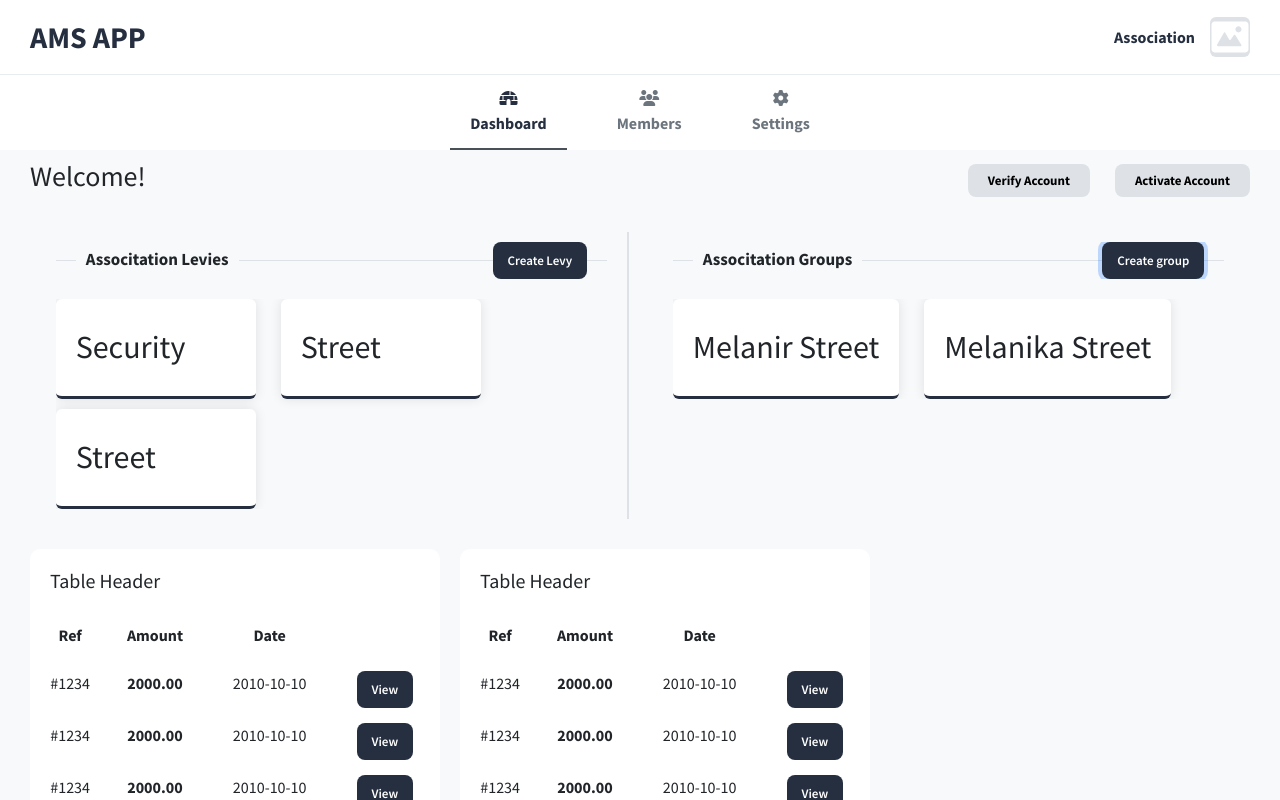
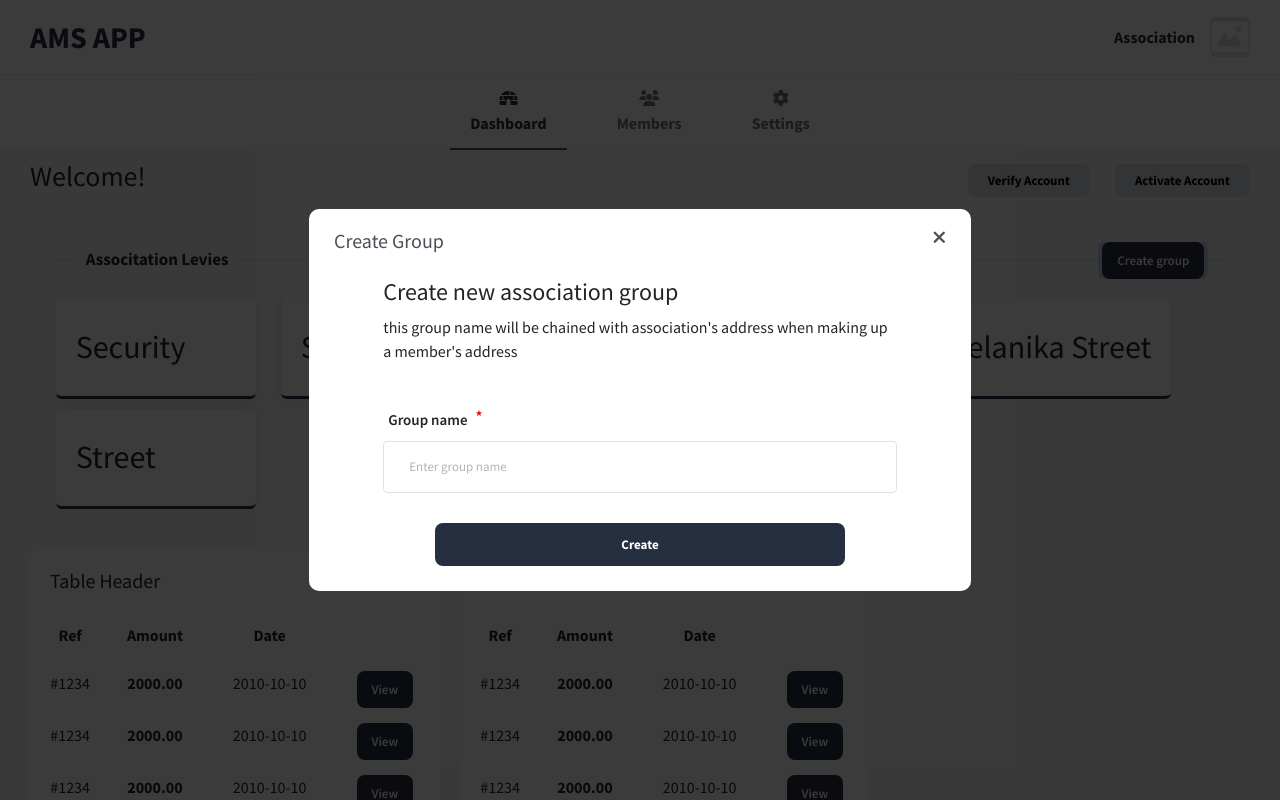
Before and after one commit to codepraycode/ams_app, a React app: page / in a window 1280 px wide. Both pictures are taken after a click on the button "Create group". Shown: the top 800 px of the page. Built offline with nearby package versions, Linux system fonts and the light colour scheme; the HTML template or start-up script is replaced by a standard one.

Commit message:
implemented the create group UI

```diff
--- /dev/null
+++ b/src/components/CreateGroup.jsx
@@ -0,0 +1,49 @@
+import React from 'react';
+import Modal from '../widgets/Modal';
+
+import Input from '../widgets/Input';
+import Form from '../widgets/Form';
+import { associationGroupFormConfig } from '../constants/form_configs';
+import Button from '../widgets/Button';
+
+const CreateGroup = ({ show, onClose }) => {
+
+    if (!show) return null;
+
+  return (
+    <Modal
+        onClose={onClose}
+        header={"Create Group"}
+    >
+        <div
+            style={{
+                width: '80%',
+                margin: "10px auto",
+                display:'flex',
+                flexDirection:'column',
+                alignItems:'stretch',
+            }}
+        >
+
+            <h4>Create new association group</h4>
+            <p>this group name will be chained with association's address when making up a member's address</p>
+
+            <Form
+                className="form text-left"
+                onSubmit={(e) => { e.preventDefault(); onClose() }}
+            >
+                  <Input inputProps={associationGroupFormConfig.name} />
+
+                <Button
+                    size={"lg"}
+                    variant="full"
+                    type="submit" label={"Create"}
+                />
+
+            </Form>
+          </div>
+    </Modal>
+  )
+}
+
+export default CreateGroup;
--- a/src/components/Groups.jsx
+++ b/src/components/Groups.jsx
@@ -1,17 +1,23 @@
-import React from 'react'
+import React, { useState } from 'react'
 import { useSelector } from 'react-redux';
 import { getGroups } from '../app/accountSlice';
 import Section from './Section'
+import CreateGroup from './CreateGroup';
 
 function Groups() {
   const groups = useSelector(getGroups);
 
+  const [showCreateGroup, setShowCreateGroup] = useState(false);
+
   return (
+    <>
+      <CreateGroup show={showCreateGroup} onClose={() => setShowCreateGroup(false)}/>
+
       <Section header={{
           title: "Associtation Groups",
           action: {
             label: "Create group",
-          act: () => {}
+            act: () => setShowCreateGroup(true)
           }
         }}
       >
@@ -26,6 +32,7 @@ function Groups() {
           }
         </div>
       </Section>
+    </>
   )
 }
 
--- a/src/constants/form_configs.js
+++ b/src/constants/form_configs.js
@@ -102,7 +102,8 @@ const associationGroupFormConfig = {
     name: {
         type: "text",
         name: "name",
-        // placeholder: "Association ",
+        placeholder: "Enter group name",
+        label: "Group name",
         required: true,
     },
 
--- a/src/scss/app.scss
+++ b/src/scss/app.scss
@@ -312,7 +312,7 @@ body{
     justify-content: center;
 
     .modal_content{
-        min-width: 500px;
+        min-width: 300px;
         max-width: 80%;
 
         // min-height: 400px;
```
Lines whose indentation alone changed are shown as unchanged.
